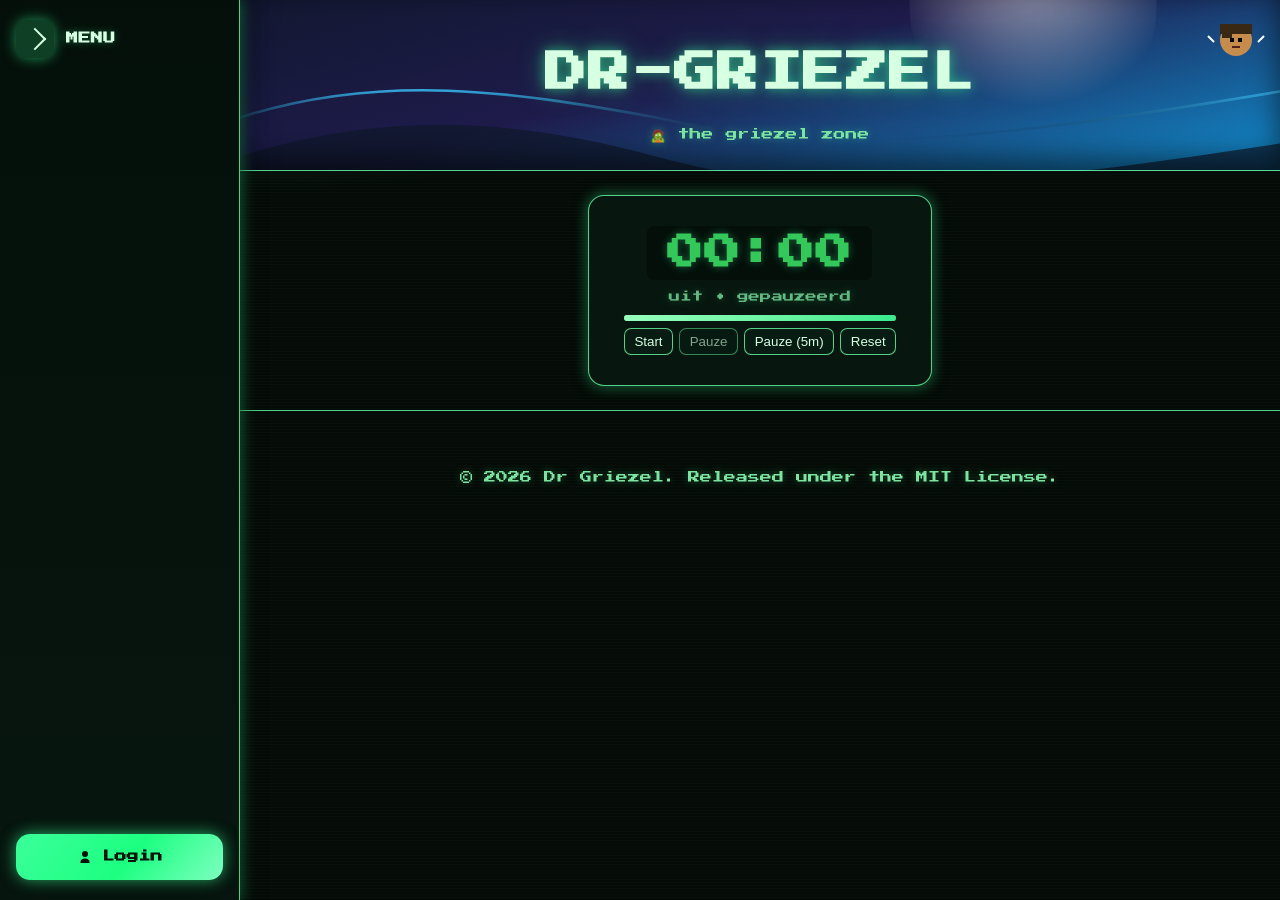
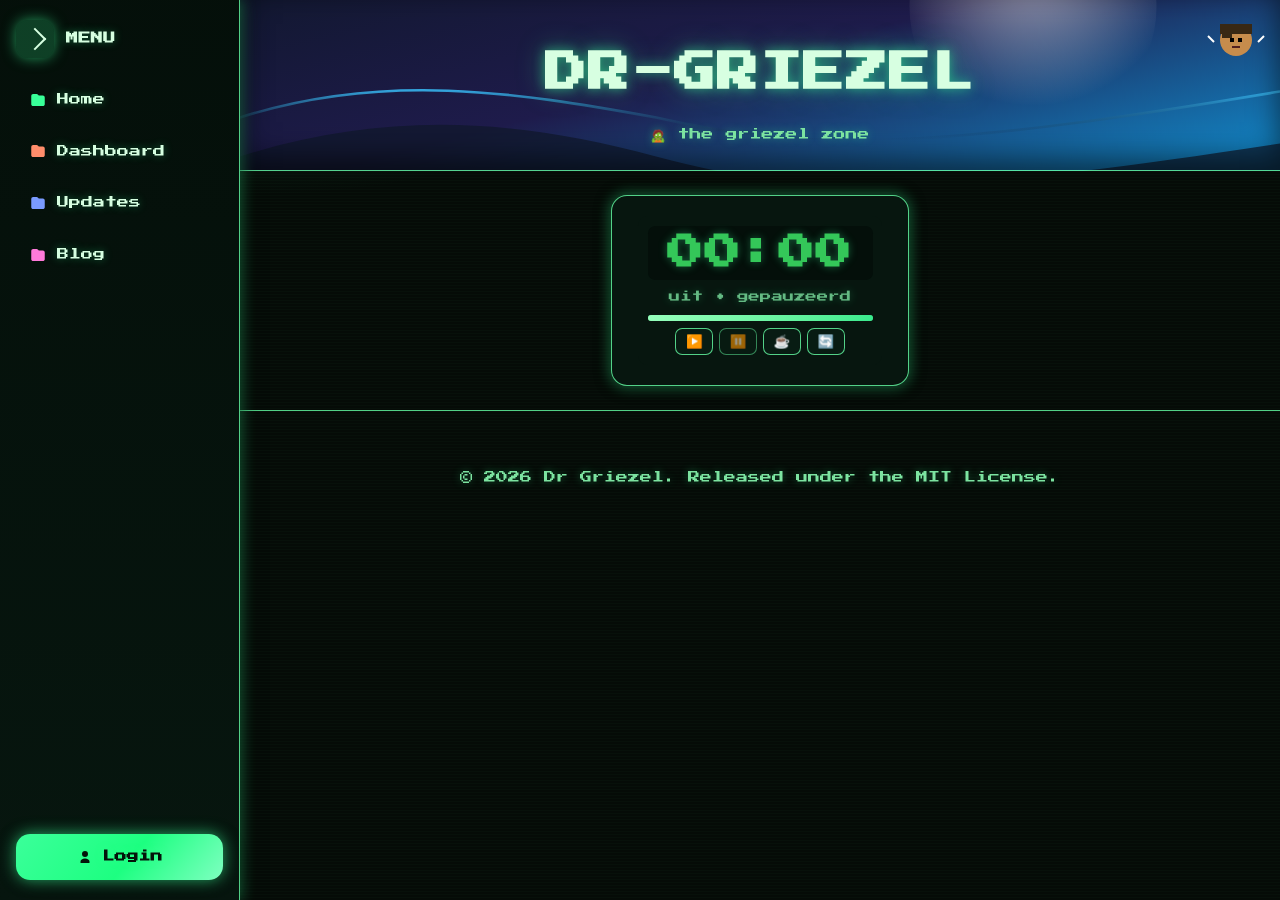
Before and after one commit to DR-GRIEZEL/dr-griezel.github.io, a Jekyll site: the page built from widgets/pomodoro.md, in a window 1280 px wide. Built offline with Jekyll 4.4.1, drawn with Linux system fonts in a browser that asks for light colours.

Commit message:
Fix nav page filter and pomodoro icons (#35)

```diff
--- a/_includes/nav.html
+++ b/_includes/nav.html
@@ -8,8 +8,8 @@
   <nav class="sidebar-nav" aria-label="Primary">
     <ul>
       {% assign icon_colors = "#38ff98,#ff8d6b,#7a9bff,#ff7ad9,#6ee7f0,#ffd76b" | split: "," %} {%
-      assign nav_pages = site.pages | where_exp: "nav_page", "nav_page.dir == '/html/nav/'" | sort:
-      "nav_order" %} {% for nav_page in nav_pages %} {% assign color_index = forloop.index0 |
+      assign nav_pages = site.pages | where_exp: "nav_page", "nav_page.path contains 'html/nav/'" |
+      sort: "nav_order" %} {% for nav_page in nav_pages %} {% assign color_index = forloop.index0 |
       modulo: icon_colors.size %} {% assign icon_color = icon_colors[color_index] %} {% assign
       nav_label = nav_page.nav_label | default: nav_page.title | default: nav_page.name %}
       <li>
--- a/widgets/pomodoro.md
+++ b/widgets/pomodoro.md
@@ -1,8 +1,8 @@
 ---
 layout: base
-title: "Pomodoro Widget"
-summary: "Focus-timer met pauzes, status en voortgangsbalk."
-image: "/assets/images/widgets/pomodoro.svg"
+title: 'Pomodoro Widget'
+summary: 'Focus-timer met pauzes, status en voortgangsbalk.'
+image: '/assets/images/widgets/pomodoro.svg'
 css:
   - /assets/css/main.css
   - /assets/css/dash.css
@@ -21,10 +21,11 @@ module_js: true
     </div>
 
     <div class="pomobar">
-      <button class="pomo-btn" type="button" data-pomo-start>Start</button>
-      <button class="pomo-btn" type="button" data-pomo-pause>Pauze</button>
-      <button class="pomo-btn" type="button" data-pomo-break>Pauze (5m)</button>
-      <button class="pomo-btn" type="button" data-pomo-reset>Reset</button>
+      <button class="pomo-btn" type="button" data-pomo-start aria-label="Start">▶️</button>
+      <button class="pomo-btn" type="button" data-pomo-pause aria-label="Pause">⏸️</button>
+      <button class="pomo-btn" type="button" data-pomo-break aria-label="Short break (5 minutes)">☕</button>
+      <button class="pomo-btn" type="button" data-pomo-reset aria-label="Reset">🔄</button>
     </div>
+
   </div>
 </section>
```
Also changed, not shown: .github/workflows/ci.yml.
